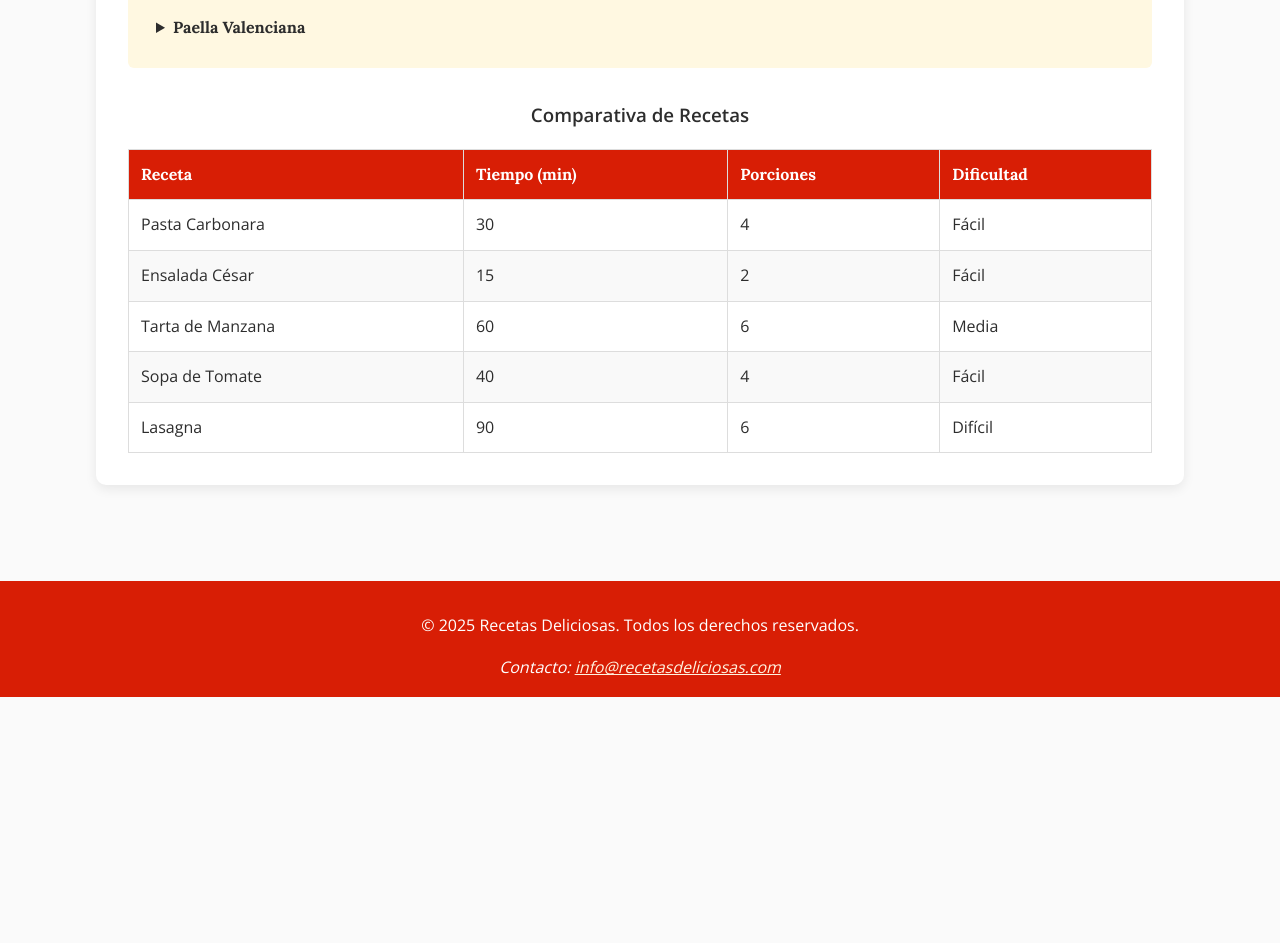
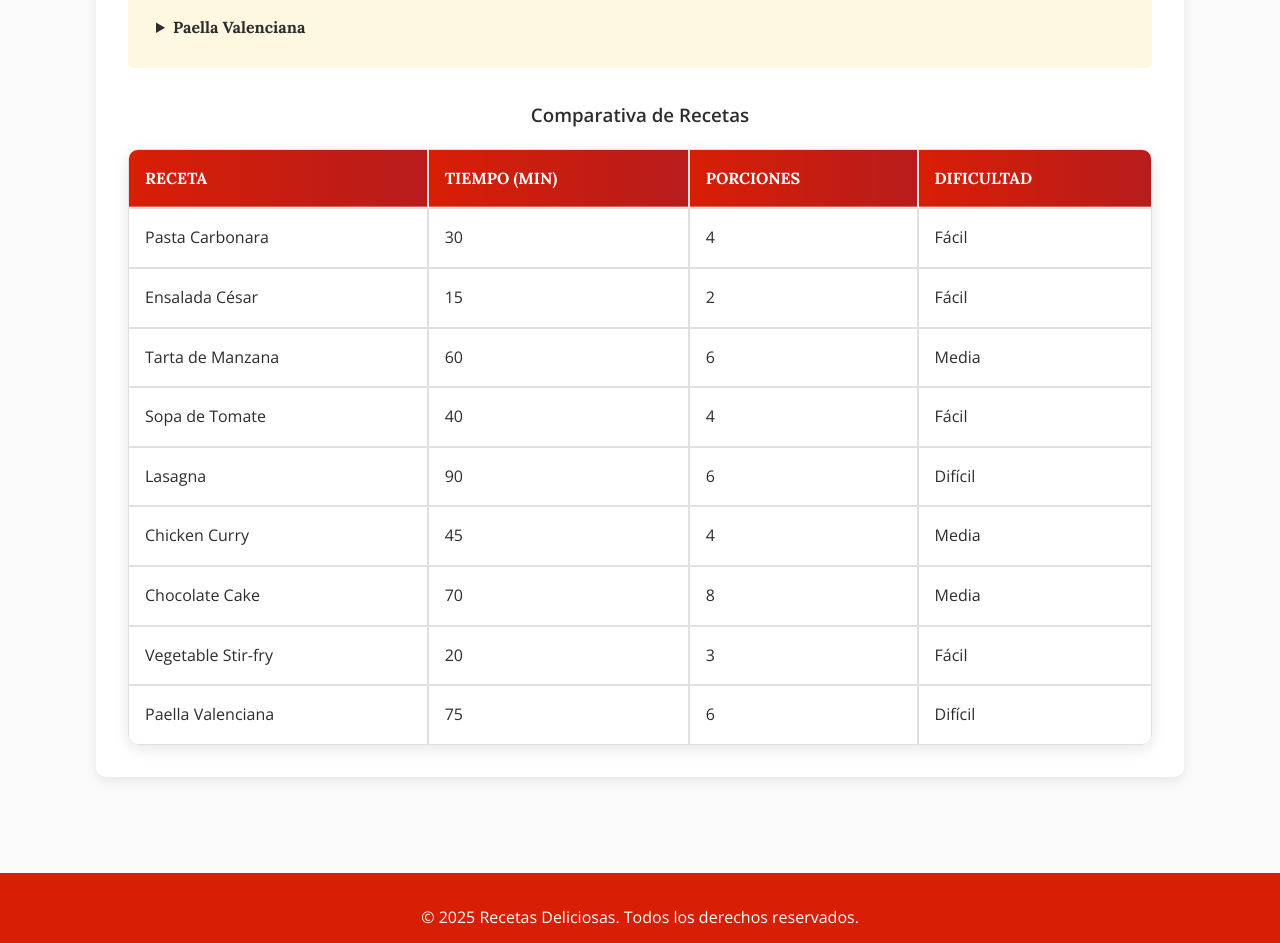
Before and after one commit to elenaatorralbo/entrega1_ingweb, a plain HTML site: page detalle-receta.html in a window 1280 px wide. Shown: the part 1178-2121 px from the top of the page. Before the commit the page ends 1875 px from the top, so only its background shows below. Drawn offline with nearby package versions, Linux system fonts and the light colour scheme.

Commit message:
tabla arreglada

```diff
--- a/css/main-content.css
+++ b/css/main-content.css
@@ -348,39 +348,74 @@ details p, details ul, details ol {
     justify-items: center;
 }
 
-/* Estilos para la tabla */
+/* Estilos mejorados para la tabla */
 .recipe-table {
     margin-top: 2rem;
 }
 
 table {
     width: 100%;
-    border-collapse: collapse;
+    border-collapse: separate;
+    border-spacing: 0;
     margin-top: 1rem;
-    background-color: #fff;
+    background: linear-gradient(145deg, #ffffff, #f5f5f5); /* Gradiente sutil */
+    border-radius: 10px;
+    overflow: hidden;
+    box-shadow: 0 4px 15px rgba(0, 0, 0, 0.1); /* Sombra para efecto 3D */
 }
 
 th, td {
-    padding: 0.75rem;
+    padding: 1rem;
     text-align: left;
-    border: 1px solid #ddd;
+    border: 1px solid #e0e0e0;
 }
 
 th {
-    background-color: #d81e05;
+    background: linear-gradient(90deg, #d81e05, #b71c1c); /* Gradiente en el encabezado */
     color: white;
     font-family: 'Lora', serif;
     font-weight: 700;
+    text-transform: uppercase;
+    position: relative;
+}
+
+th:after {
+    content: '';
+    position: absolute;
+    bottom: -1px;
+    left: 0;
+    width: 100%;
+    height: 2px;
+    background: rgba(255, 255, 255, 0.3); /* Línea sutil debajo del encabezado */
 }
 
 td {
     font-family: 'Open Sans', sans-serif;
+    background-color: #fff;
+    transition: background-color 0.3s ease;
 }
 
 tr:nth-child(even) {
-    background-color: #f9f9f9;
+    background: #fafafa;
 }
 
-tr:hover {
-    background-color: #f1f1f1;
+tr:hover td {
+    background-color: #ffe0b2; /* Color cálido al pasar el mouse */
+    transform: translateY(-2px); /* Efecto de elevación */
 }
+
+thead th:first-child {
+    border-top-left-radius: 10px;
+}
+
+thead th:last-child {
+    border-top-right-radius: 10px;
+}
+
+tbody tr:last-child td:first-child {
+    border-bottom-left-radius: 10px;
+}
+
+tbody tr:last-child td:last-child {
+    border-bottom-right-radius: 10px;
+}
--- a/detalle-receta.html
+++ b/detalle-receta.html
@@ -265,7 +265,6 @@
                 </details>
             </div>
 
-            <!-- Nueva tabla añadida -->
             <div class="recipe-table">
                 <h3>Comparativa de Recetas</h3>
                 <table>
@@ -308,6 +307,30 @@
                             <td>6</td>
                             <td>Difícil</td>
                         </tr>
+                        <tr>
+                            <td>Chicken Curry</td>
+                            <td>45</td>
+                            <td>4</td>
+                            <td>Media</td>
+                        </tr>
+                        <tr>
+                            <td>Chocolate Cake</td>
+                            <td>70</td>
+                            <td>8</td>
+                            <td>Media</td>
+                        </tr>
+                        <tr>
+                            <td>Vegetable Stir-fry</td>
+                            <td>20</td>
+                            <td>3</td>
+                            <td>Fácil</td>
+                        </tr>
+                        <tr>
+                            <td>Paella Valenciana</td>
+                            <td>75</td>
+                            <td>6</td>
+                            <td>Difícil</td>
+                        </tr>
                     </tbody>
                 </table>
             </div>
```
